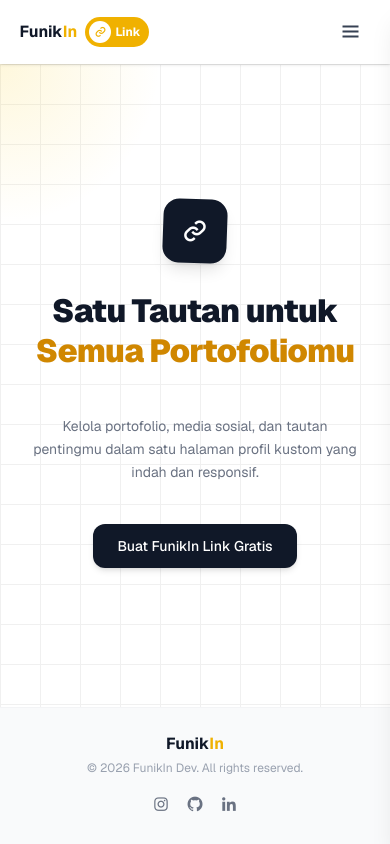
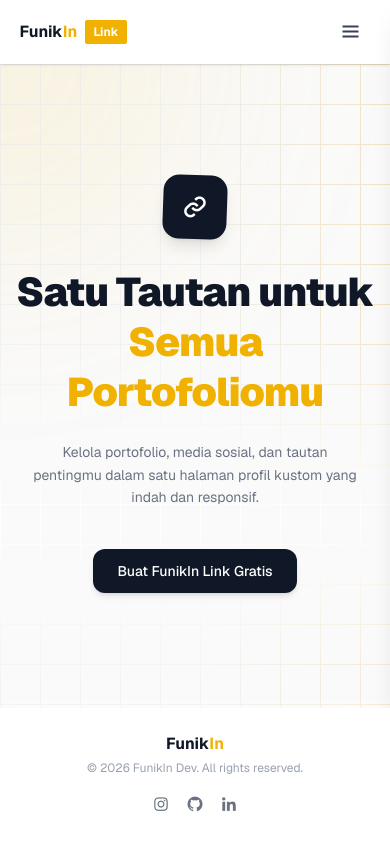
Before and after one commit to gedevalendra/FunikInLink, a Next.js app: page / in a window 390 px wide. Built offline with nearby package versions, Linux system fonts and the light colour scheme; no server answers.

Commit message:
update-otomatis

```diff
--- a/components/layout/footer.jsx
+++ b/components/layout/footer.tsx
@@ -1,6 +1,6 @@
 export default function Footer() {
   return (
-    <footer className="w-full bg-gray-50 border-t border-gray-100 px-[5%] py-6 mt-auto">
+    <footer className="relative z-[100] w-full bg-white px-[5%] py-6 mt-auto shadow-[0_-4px_15px_rgba(255,255,255,0.5)]">
       <div className="flex flex-col sm:flex-row items-center justify-between gap-4">
 
         {/* Sisi Kiri: Logo & Copyright */}
--- a/components/layout/header.jsx
+++ b/components/layout/header.tsx
@@ -15,8 +15,7 @@ export default function Header() {
         <h1 className="font-bold w-fit flex items-center">
           Funik
           <span className="text-yellow-500">In</span>
-          <span className="flex items-center justify-center gap-1 mx-2 bg-yellow-500 p-1 pr-2 text-xs rounded-full text-white">
-            <i className="bx bx-link bg-white text-yellow-500 text-sm rounded-full p-1"></i>
+          <span className="flex items-center justify-center gap-1 mx-2 bg-yellow-500 p-1 px-2 text-xs rounded-xs text-white">
             Link
           </span>
         </h1>
--- a/components/ui/interactiveHero.tsx
+++ b/components/ui/interactiveHero.tsx
@@ -30,7 +30,6 @@ export default function InteractiveHero({ session, userUsername }: HeroProps) {
   useEffect(() => {
     setIsMounted(true);
 
-    // Jalankan loop ganti teks setiap 3 detik
     const wordInterval = setInterval(() => {
       setFade(false);
       setTimeout(() => {
@@ -39,12 +38,10 @@ export default function InteractiveHero({ session, userUsername }: HeroProps) {
       }, 400);
     }, 3000);
 
-    // Jalankan efek ikon mengambang naik turun
     const floatInterval = setInterval(() => {
       setFloat((prev) => !prev);
     }, 2000);
 
-    // Tangkap pergerakan kursor mouse secara presisi
     const handleMouseMove = (e: MouseEvent) => {
       setMousePos({ x: e.clientX, y: e.clientY });
     };
@@ -58,36 +55,77 @@ export default function InteractiveHero({ session, userUsername }: HeroProps) {
   }, []);
 
   return (
-    <main className="relative flex-grow flex flex-col items-center justify-center text-center px-4 sm:px-6 w-full mx-auto overflow-hidden min-h-[70vh] z-0 bg-white">
+    <main className="relative flex-grow flex flex-col items-center justify-center text-center px-4 sm:px-6 w-full mx-auto overflow-hidden min-h-[70vh] z-0 bg-[#FAFAFA]">
+
       {/* ======================================================== */}
-      {/* BACKGROUND GRID (KOTAK-KOTAK) & CAHAYA MENGIKUTI KURSOR */}
+      {/* CSS CUSTOM UNTUK ANIMASI LIGHTNING / CAHAYA MENGALIR */}
+      {/* ======================================================== */}
+      <style>{`
+        @keyframes sweepX {
+          0% { transform: translateX(-100%); }
+          100% { transform: translateX(100vw); }
+        }
+        @keyframes sweepY {
+          0% { transform: translateY(-100%); }
+          100% { transform: translateY(100vh); }
+        }
+        .animate-sweep-x {
+          animation: sweepX 7s linear infinite;
+        }
+        .animate-sweep-y {
+          animation: sweepY 10s linear infinite;
+        }
+      `}</style>
+
+      {/* ======================================================== */}
+      {/* BACKGROUND LAYER & ANIMASI CAHAYA */}
       {/* ======================================================== */}
       {isMounted && (
-        <div className="absolute inset-0 z-0 pointer-events-none">
-          {/* Pola Grid (Kotak-kotak) */}
+        <>
+          {/* LAYER 1: CAHAYA KURSOR KUNING */}
+          <div className="absolute inset-0 pointer-events-none z-0 overflow-hidden">
+            <div
+              className="absolute w-[400px] h-[400px] bg-yellow-500/10 rounded-full blur-[100px] will-change-transform"
+              style={{
+                transform: `translate3d(${mousePos.x - 200}px, ${mousePos.y - 200}px, 0)`,
+                transition: "transform 0.2s ease-out"
+              }}
+            />
+          </div>
+
+          {/* LAYER 2: GARIS KOTAK-KOTAK DASAR (Tebal diubah jadi 1.5px agar lebih tegas) */}
           <div
-            className="absolute inset-0"
+            className="absolute inset-0 z-0 pointer-events-none opacity-50"
             style={{
-              backgroundImage: `linear-gradient(to right, #f0f0f0 1px, transparent 1px), linear-gradient(to bottom, #f0f0f0 1px, transparent 1px)`,
-              backgroundSize: "40px 40px", // Ukuran kotak-kotak
+              backgroundImage: `linear-gradient(to right, #e5e7eb 1.5px, transparent 1.5px), linear-gradient(to bottom, #e5e7eb 1.5px, transparent 1.5px)`,
+              backgroundSize: "40px 40px",
             }}
           />
 
-          {/* Masking Cahaya (Light) yang Mengikuti Mouse */}
+          {/* LAYER 3: MASKING LIGHTNING PUTIH (Lebih Tebal & Terang) */}
           <div
-            className="absolute inset-0"
+            className="absolute inset-0 z-0 pointer-events-none"
             style={{
-              background: `radial-gradient(400px circle at ${mousePos.x}px ${mousePos.y}px, rgba(250, 204, 21, 0.15), transparent 40%)`,
-              willChange: "background",
+              WebkitMaskImage: `linear-gradient(to right, black 1.5px, transparent 1.5px), linear-gradient(to bottom, black 1.5px, transparent 1.5px)`,
+              WebkitMaskSize: "40px 40px",
+              maskImage: `linear-gradient(to right, black 1.5px, transparent 1.5px), linear-gradient(to bottom, black 1.5px, transparent 1.5px)`,
+              maskSize: "40px 40px",
             }}
-          />
-        </div>
+          >
+            {/* Cahaya Putih Berjalan Vertikal (Lebar jadi 400px, warna putih dipadatkan) */}
+            <div className="absolute top-0 bottom-0 left-0 w-[400px] bg-gradient-to-r from-transparent via-yellow-500/20 via-50% to-transparent opacity-100 animate-sweep-x" />
+
+            {/* Cahaya Putih Berjalan Horizontal */}
+            <div className="absolute top-0 left-0 right-0 h-[400px] bg-gradient-to-b from-transparent via-white via-50% to-transparent opacity-100 animate-sweep-y delay-300" />
+          </div>
+        </>
       )}
 
       {/* ======================================================== */}
       {/* KONTEN UTAMA */}
       {/* ======================================================== */}
       <div className="relative z-10 w-full max-w-3xl space-y-6 sm:space-y-8 flex flex-col items-center py-12 md:py-16">
+
         {/* IKON DENGAN ANIMASI MENGAMBANG */}
         <div
           className={`w-16 h-16 sm:w-20 sm:h-20 bg-gray-900 rounded-2xl flex items-center justify-center shadow-lg transform transition-transform duration-1000 ease-in-out ${
@@ -98,10 +136,10 @@ export default function InteractiveHero({ session, userUsername }: HeroProps) {
         </div>
 
         {/* JUDUL UTAMA DENGAN FONT RESPONSIVE */}
-        <h1 className="font-black tracking-tight text-gray-900 leading-tight min-h-[100px] sm:min-h-[120px] md:min-h-[150px] text-[clamp(2rem,6vw,4rem)]">
+        <h1 className="font-black tracking-tight text-gray-900 leading-tight min-h-[100px] sm:min-h-[120px] md:min-h-[150px] text-[clamp(2.5rem,5vw,4rem)]">
           Satu Tautan untuk <br />
           <span
-            className={`text-yellow-600 inline-block transition-all duration-500 transform ${
+            className={`text-yellow-500 inline-block transition-all duration-500 transform ${
               fade ? "opacity-100 translate-y-0" : "opacity-0 translate-y-2"
             }`}
           >
@@ -122,7 +160,7 @@ export default function InteractiveHero({ session, userUsername }: HeroProps) {
               href={`/${userUsername}`}
               className="bg-yellow-500 text-white font-medium py-3 px-6 sm:py-4 sm:px-8 rounded-xl hover:bg-yellow-600 transition-all shadow-md hover:shadow-lg inline-block active:scale-95 text-sm sm:text-base"
             >
-              Halo, {userUsername}! Ke Profil Saya
+              Halo, {session.user?.name}! Ke Profil Saya
             </Link>
           ) : (
             <Link
```
